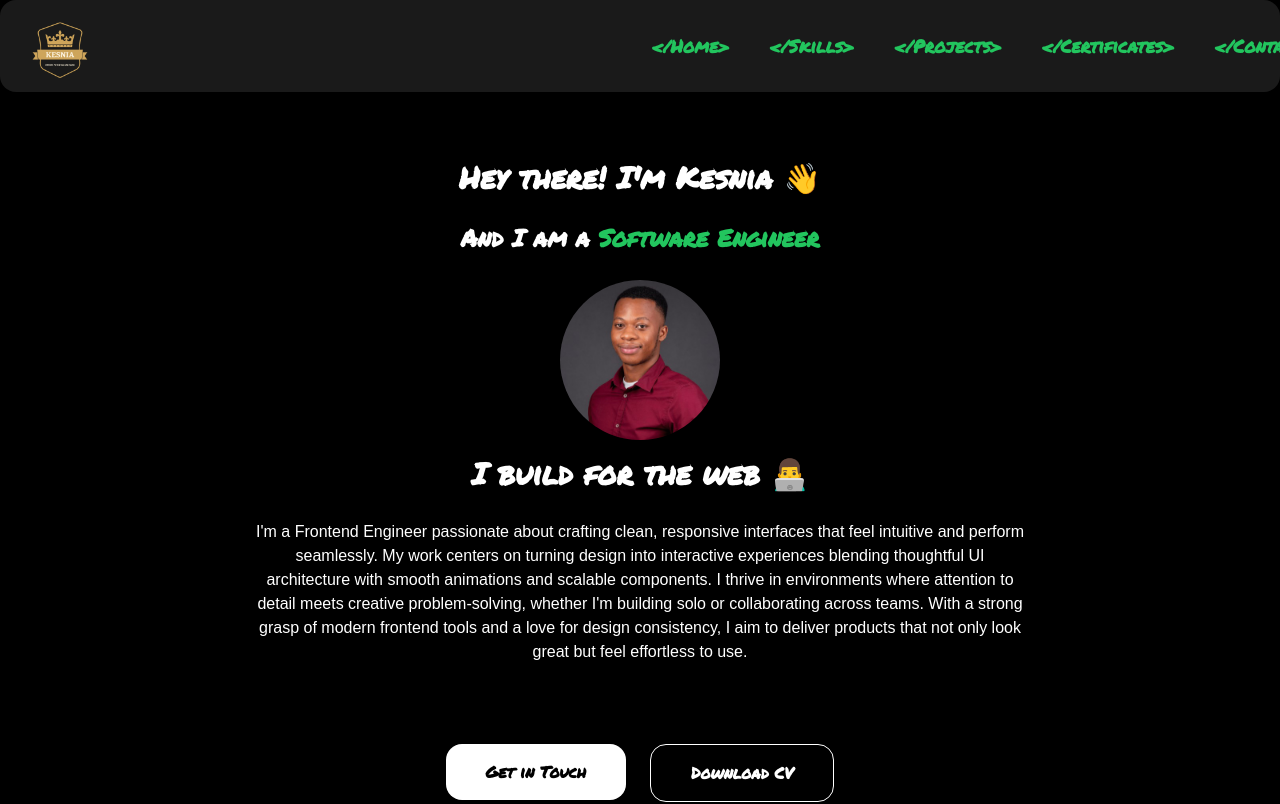
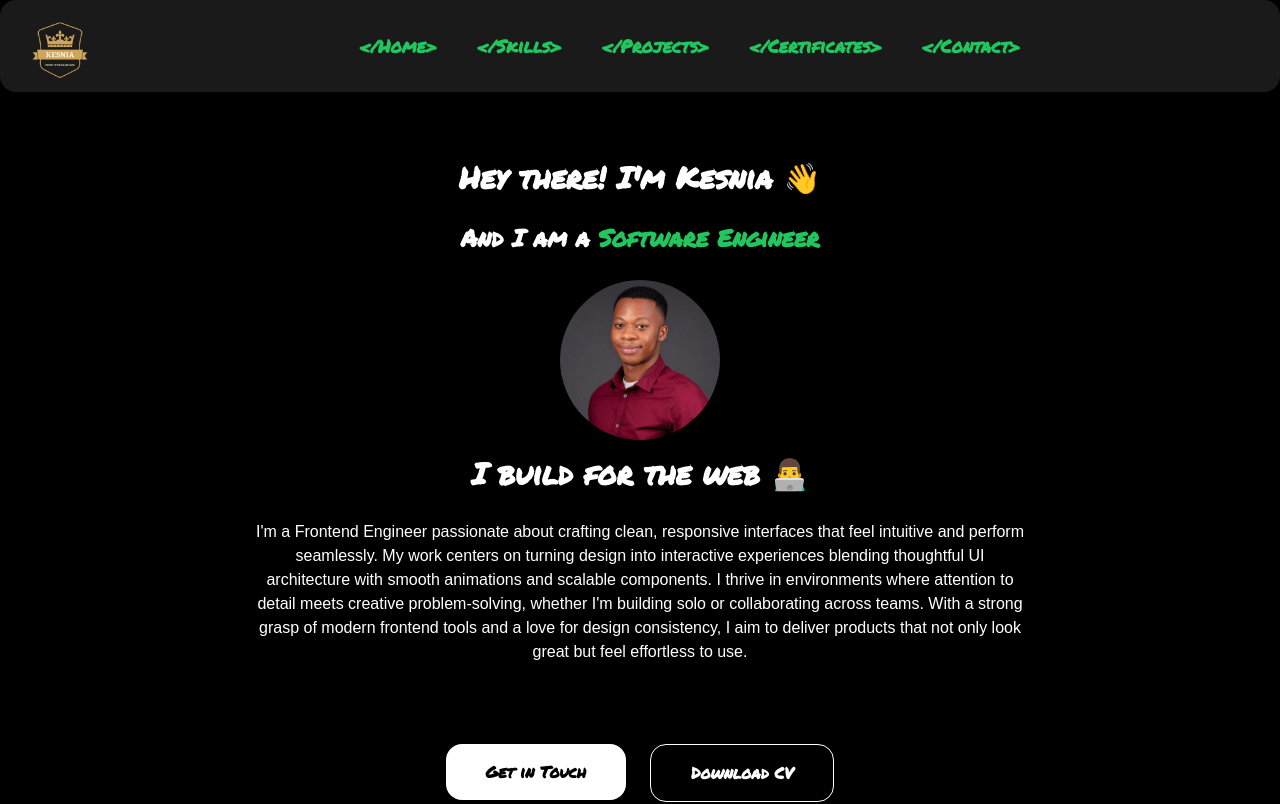
Before and after one commit to KESNIAABRAHAM/My-Portfolio, a React (Create React App) app: page / in a window 1280 px wide. Shown: the top 804 px of the page. Built offline with nearby package versions, Linux system fonts and the light colour scheme.

Commit message:
upd/fix nav&projects

```diff
--- a/src/components/Navbar.jsx
+++ b/src/components/Navbar.jsx
@@ -4,8 +4,8 @@ const Navbar = () => {
   return (
     <>
 
-      <nav className="flex ml-[40%]  space-x-4 font-bold text-lg md:px-10">
-        <ul className="flex space-x-10 items-center ">
+      <nav className="flex mx-auto space-x-4 font-bold text-lg md:px-10">
+        <ul className="flex space-x-10 items-center text-center">
           <li className="text-green-500 font-marker hover:text-blue-300 cursor-pointer">
             <Link to="home" smooth={true} duration={500}>
               {"</Home>"}
--- a/src/components/Portfolio.jsx
+++ b/src/components/Portfolio.jsx
@@ -193,7 +193,7 @@ const Portfolio = () => {
             <div data-aos="slide-right" data-aos-delay="200" className="mt-0 pt-0">
               <Specificproject projectId={project5} />
             </div>
-            <div data-aos="slide-left" data-aos-delay="200" className="mt-0 pt-0">
+            <div data-aos="slide-up" data-aos-delay="200" className="mt-0 pt-0">
               <Specificproject projectId={project6} />
             </div>
           </div>
```
Also changed, not shown: 1 other file (tests, documents, lock files or other folders).
